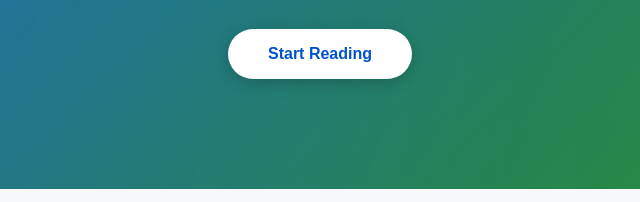
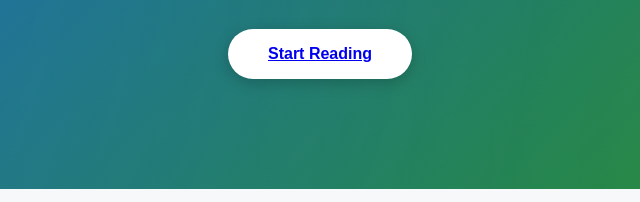
Before and after one commit to loloncium/Blog, a plain HTML site: page index.html in a window 1280 px wide. Shown: the part 394-596 px from the top of the page, 320-960 px from the left. Drawn offline with Linux system fonts and the light colour scheme.

Commit message:
link fixed

```diff
--- a/index.html
+++ b/index.html
@@ -30,7 +30,7 @@
         <div class="hero-content">
             <h2>Artificial Intelligence in Web Development</h2>
             <p>Explore how AI is transforming the way we build, design, and deploy web applications</p>
-            <button class="cta-button">Start Reading</button>
+            <button class="cta-button"> <a href="#articles">Start Reading</a></button>
         </div>
         <div class="hero-background"></div>
     </section>
```
